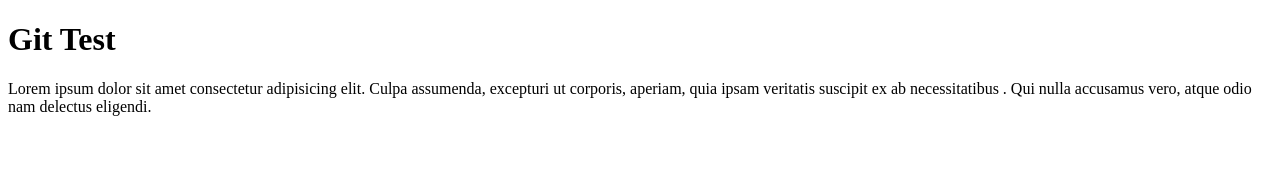
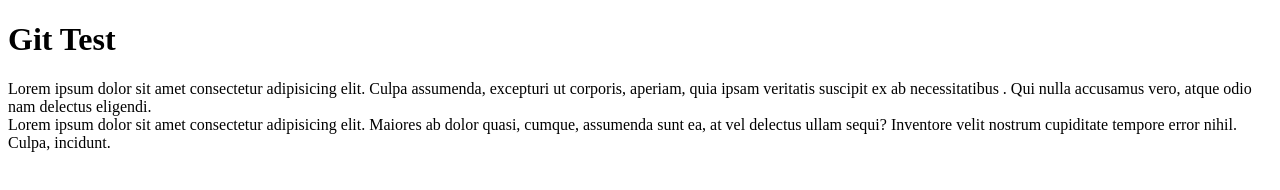
Before and after one commit to wonnaaung/My-first-git-repo, a plain HTML site: page index.html in a window 1280 px wide. Drawn offline with Linux system fonts and the light colour scheme.

Commit message:
section commit

```diff
--- a/index.html
+++ b/index.html
@@ -16,6 +16,11 @@
         excepturi ut corporis, aperiam, quia ipsam veritatis suscipit ex ab necessitatibus
         . Qui nulla accusamus vero, atque odio nam delectus eligendi.
     </header>
+    <section>
+        Lorem ipsum dolor sit amet consectetur adipisicing elit. Maiores ab dolor quasi,
+        cumque, assumenda sunt ea, at vel delectus ullam sequi? Inventore velit nostrum
+        cupiditate tempore error nihil. Culpa, incidunt.
+    </section>
 
 
 </body>
--- a/style.css
+++ b/style.css
@@ -5,3 +5,7 @@ body{
 header{
     color: red;
 }
+/*section */
+section{
+    font-family: initial;
+}
```
